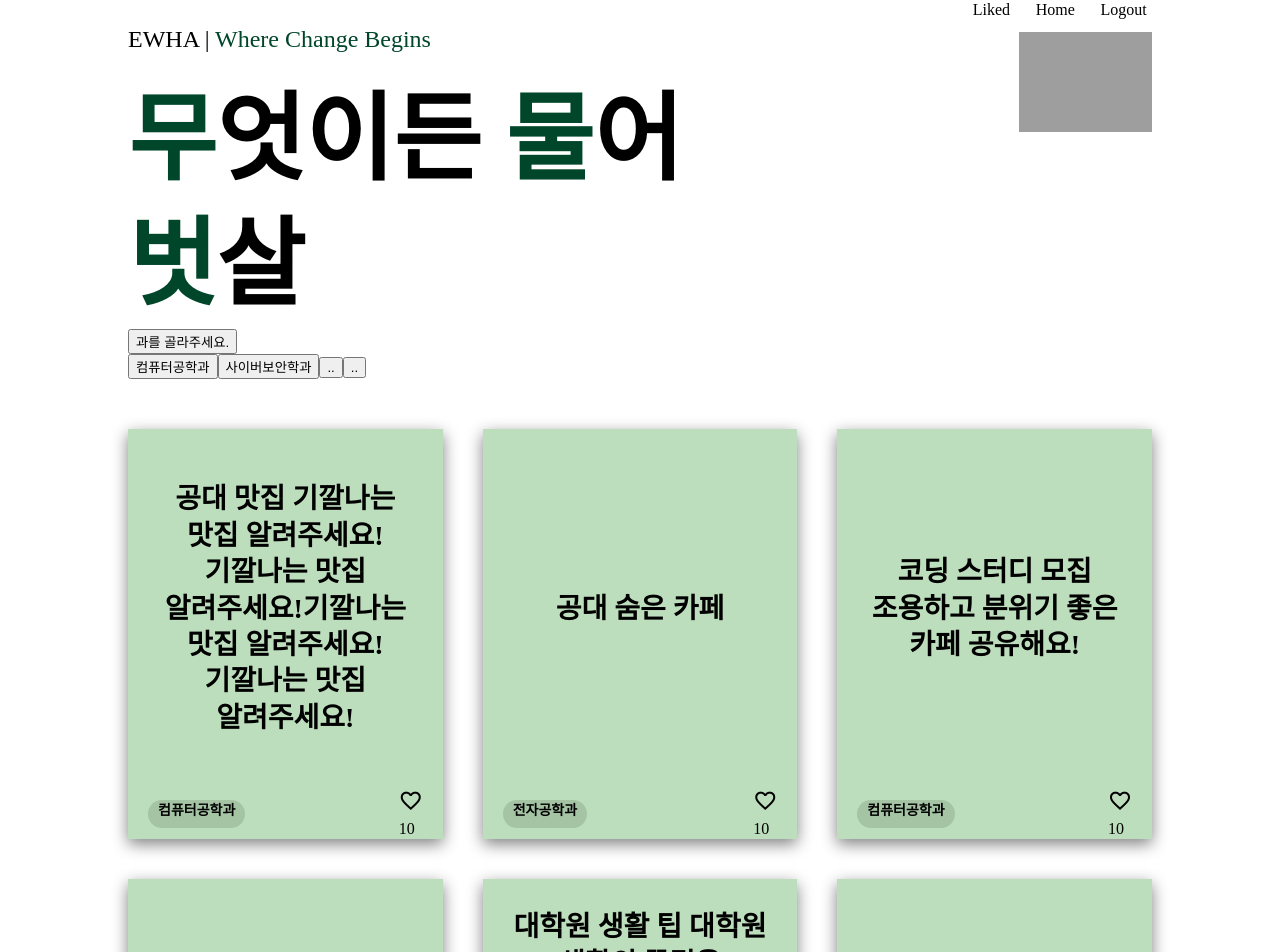
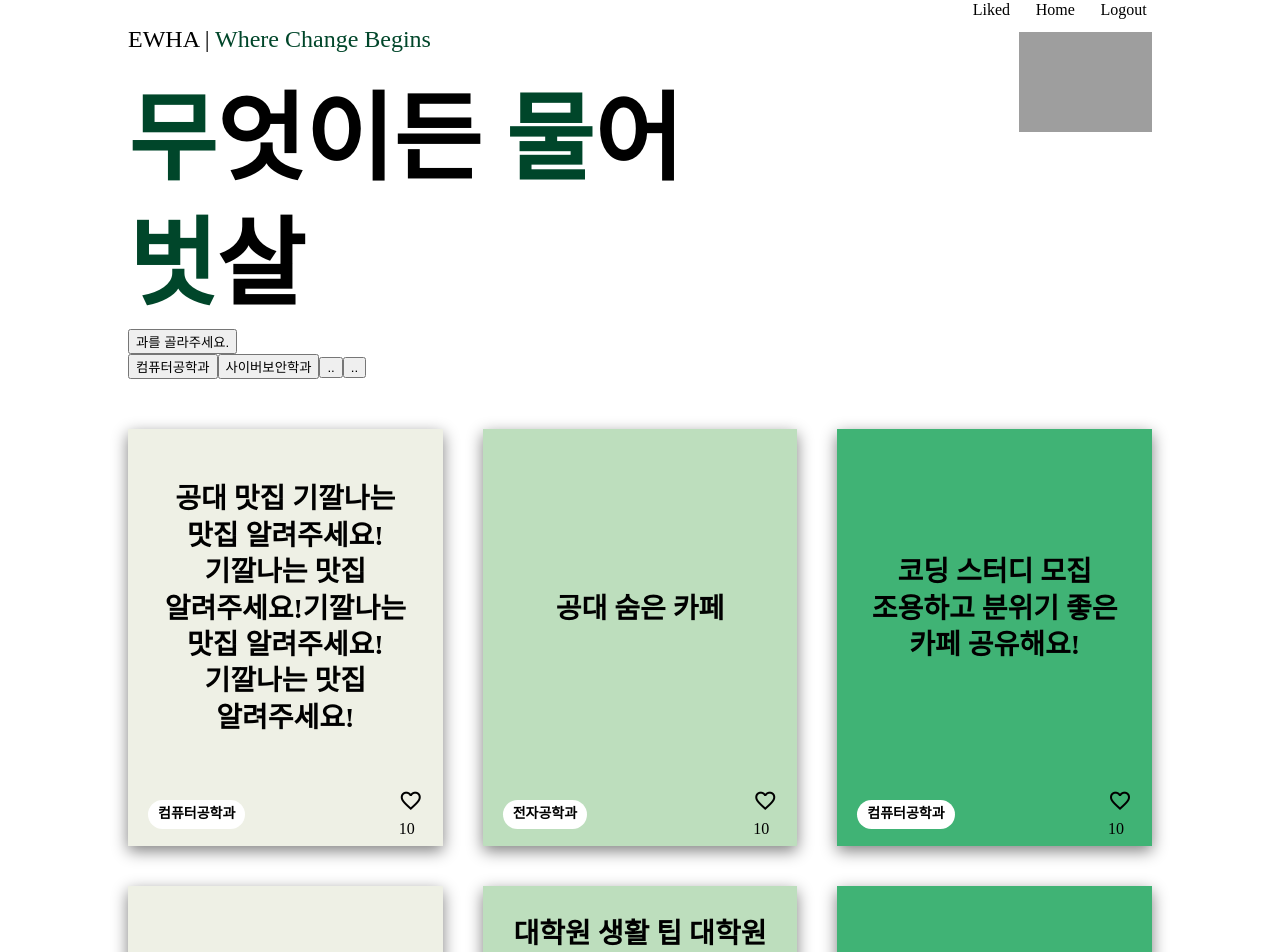
Before and after one commit to chaewonni/FreshmanCommunity, a React (Create React App) app in the folder client/: page / in a window 1280 px wide. Shown: the top 952 px of the page. Built offline with nearby package versions, Linux system fonts and the light colour scheme; grey boxes are pictures that could not be loaded.

Commit message:
design: card bottom UI 수정

```diff
--- a/client/src/components/list/list.style.js
+++ b/client/src/components/list/list.style.js
@@ -12,15 +12,25 @@ export const Card = styled.div`
   flex-direction: column;
   justify-content: space-between;
   padding: 0 20px;
-  background-color: #bddebd;
   box-shadow: 0 5px 15px gray;
   word-break: auto-phrase;
+  &:nth-child(3n + 1) {
+    background-color: #eef0e5;
+  }
+  &:nth-child(3n + 2) {
+    background-color: #bddebd;
+  }
+  &:nth-child(3n + 3) {
+    background-color: #40b375;
+  }
 `;
 
 export const CardBottom = styled.div`
   display: flex;
   flex-wrap: wrap;
   justify-content: space-between;
+  align-items: center;
+  margin-bottom: 6px;
 `;
 
 export const Title = styled.div`
@@ -38,8 +48,13 @@ export const Title = styled.div`
 `;
 
 export const Author = styled.h2`
-  background-color: #87a68779;
-  padding: 2px 10px;
+  background-color: #ffffff;
+  padding: 5px 10px;
   border-radius: 40px;
   font-size: 14px;
 `;
+
+export const LikedNumber = styled.div`
+  display: flex;
+  font-weight: bold;
+`;
```
